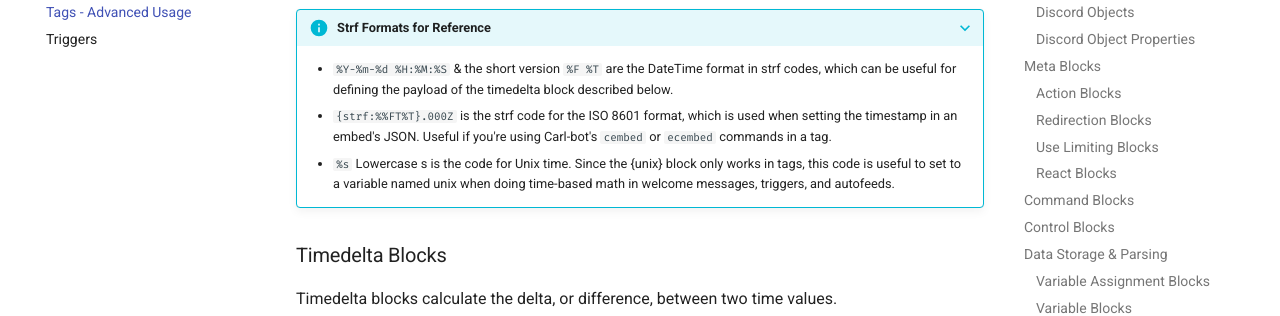
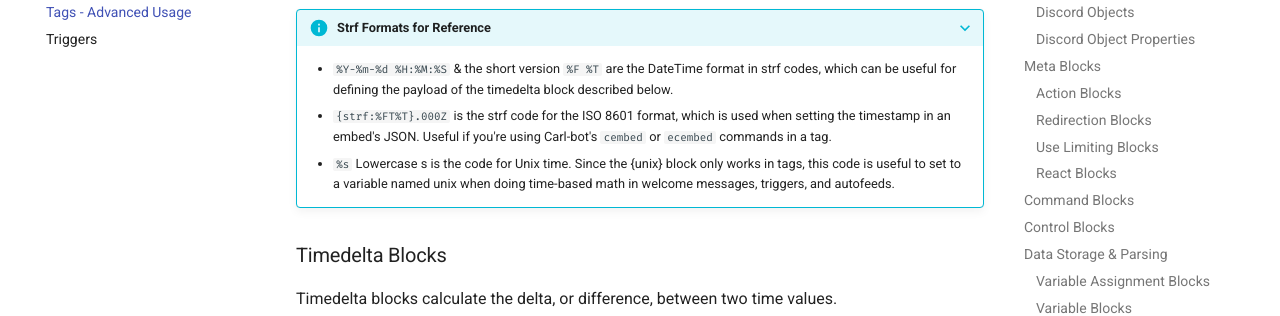
Before and after one commit to botlabs-gg/carlbot-docs, an MkDocs documentation site: the page built from docs/tags-and-triggers/tags-advanced-usage.md, in a window 1280 px wide and 900 px high, scrolled down 16940 px. Shown: the part 150-466 px from the top of the window. Built offline with MkDocs 1.6.1 and Material for MkDocs 9.7.7, drawn with Linux system fonts in a browser that asks for light colours; comment, search, counter and statistics services are not loaded.

Commit message:
typo fix and admonition type change

```diff
--- a/docs/tags-and-triggers/tags-advanced-usage.md
+++ b/docs/tags-and-triggers/tags-advanced-usage.md
@@ -542,7 +542,7 @@ If no parameters are provided, the Tagscript Engine defaults to using the curren
 
 ???+ info "Strf Formats for Reference"
     * `%Y-%m-%d %H:%M:%S` & the short version `%F %T` are the DateTime format in strf codes, which can be useful for defining the payload of the timedelta block described below.
-    * `{strf:%%FT%T}.000Z` is the strf code for the ISO 8601 format, which is used when setting the timestamp in an embed's JSON. Useful if you're using Carl-bot's `cembed` or `ecembed` commands in a tag.
+    * `{strf:%FT%T}.000Z` is the strf code for the ISO 8601 format, which is used when setting the timestamp in an embed's JSON. Useful if you're using Carl-bot's `cembed` or `ecembed` commands in a tag.
 	* `%s` Lowercase s is the code for Unix time. Since the {unix} block only works in tags, this code is useful to set to a variable named unix when doing time-based math in welcome messages, triggers, and autofeeds.
 
 ### Timedelta Blocks
```
Also changed, not shown: other parts of docs/tags-and-triggers/tags-advanced-usage.md (+1 -1 lines).
